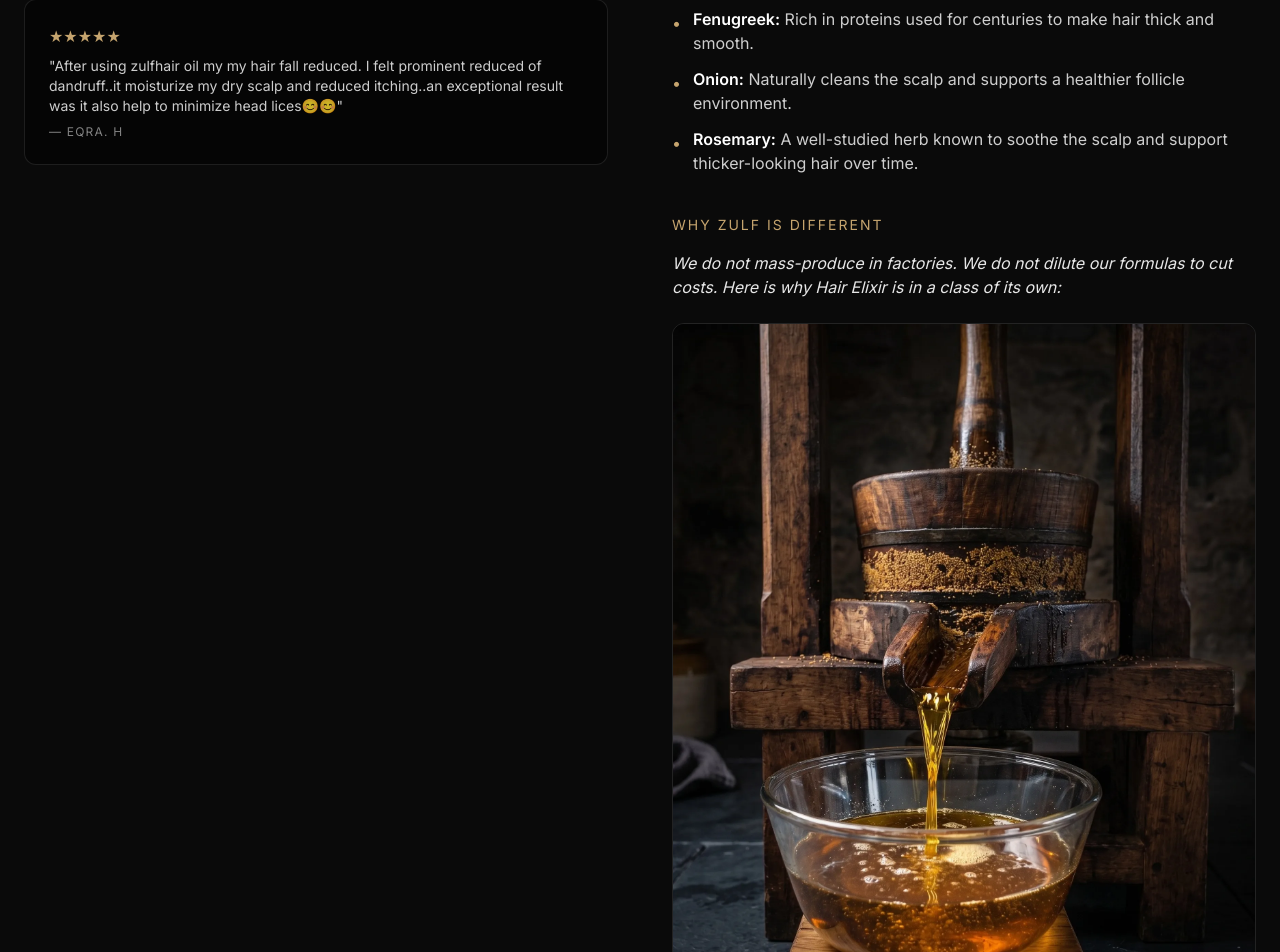
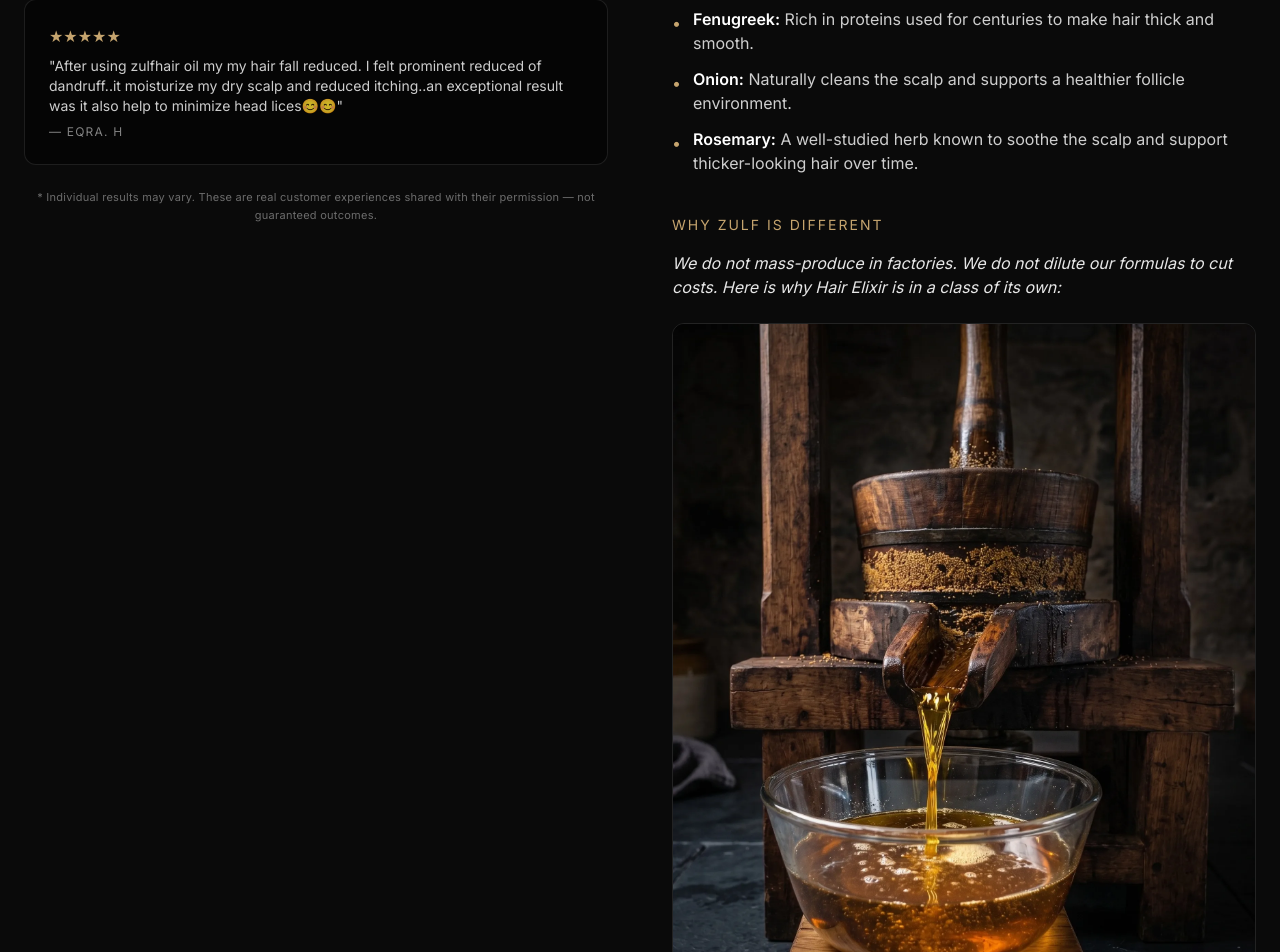
Before and after one commit to tehreemejaz382/zulf-website, a Next.js app: page /product in a window 1280 px wide. Shown: the part 1498-2450 px from the top of the page. Built offline with nearby package versions, Linux system fonts and the light colour scheme; no server answers.

Commit message:
Update page.tsx

```diff
--- a/app/product/page.tsx
+++ b/app/product/page.tsx
@@ -103,6 +103,9 @@ export default function ProductPage() {
                 <p className="text-xs text-white/50 uppercase tracking-widest">— EQRA. H</p>
               </div>
             </div>
+            <p className="text-[11px] text-white/40 text-center mt-6 tracking-wide leading-relaxed">
+              * Individual results may vary. These are real customer experiences shared with their permission — not guaranteed outcomes.
+            </p>
           </div>
         </div>
 
```
